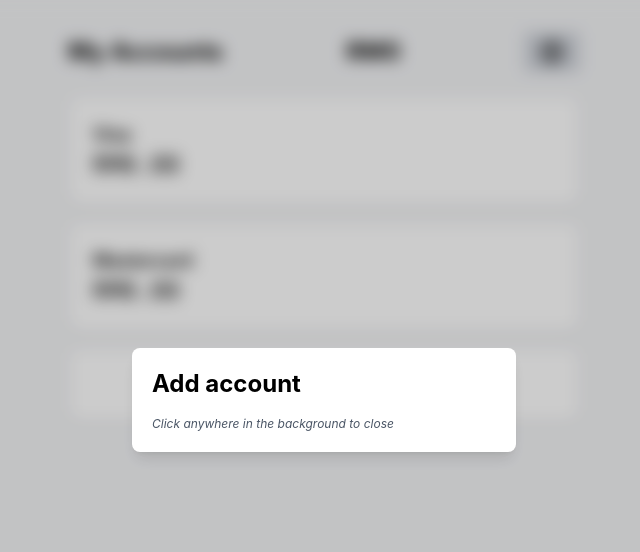
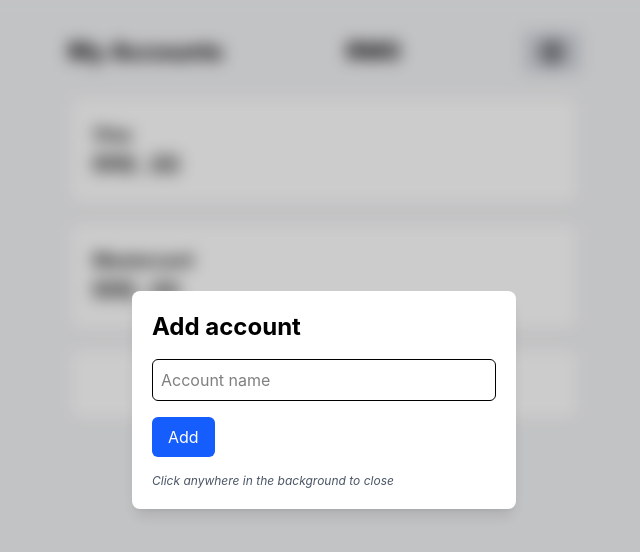
Before and after one commit to ruisheng95/budget-tracker, a React (Vite) app: page / in a window 1280 px wide. Both pictures are taken after a click on the element 640 px from the left and 385 px from the top of the page. Shown: the top 552 px of the page, without its empty margins (316-956 px from the left). Built offline with nearby package versions, Linux system fonts and the light colour scheme.

Commit message:
added add account

```diff
--- a/src/App.tsx
+++ b/src/App.tsx
@@ -6,7 +6,7 @@ import { exportToBudgetCsv, importFromBudgetCSV } from "./utils/budget-parser";
 import Big from "big.js";
 import useLocalStorageData from "./utils/useLocalStorageData";
 import { getAmountTextColor } from "./utils/common";
-import { FiSettings, FiPlus} from "react-icons/fi"; //for icons
+import { FiSettings, FiPlus } from "react-icons/fi"; //for icons
 
 function App() {
   const [accountsJson, setAccounts] = useLocalStorageData();
@@ -16,6 +16,7 @@ function App() {
 
   const [showSettings, setShowSettings] = useState(false);
   const [showAddAccount, setShowAddAccount] = useState(false);
+  const [newAccountName, setNewAccountName] = useState("");
 
   const accounts = JSON.parse(accountsJson) as Account[];
   const selectedAccount = accounts.find((c) => c.id === selectedAccountId);
@@ -139,7 +140,7 @@ function App() {
             setShowAddAccount(true);
           }}
         >
-            <FiPlus size={24} className="mx-auto" />
+          <FiPlus size={24} className="mx-auto" />
         </div>
 
         {/* Add new acc popup */}
@@ -157,14 +158,37 @@ function App() {
               }}
             >
               <h2 className="text-2xl font-bold mb-4">Add account</h2>
-
+              <input
+                type="text"
+                placeholder="Account name"
+                className="w-full p-2 border rounded-md mb-4"
+                onChange={(e) => {
+                  setNewAccountName(e.target.value);
+                }}
+              />
+              <button
+                className="bg-blue-600 text-white px-4 py-2 rounded-md hover:bg-blue-700 transition"
+                onClick={() => {
+                  const newAccountDetails: Account = {
+                    id: accounts.length + 1,
+                    name: newAccountName,
+                    transactions: [],
+                    balance: 0,
+                    limit: 10000,
+                  };
+                  setAccounts([...accounts, newAccountDetails]);
+                  setNewAccountName("");
+                  setShowAddAccount(false);
+                }}
+              >
+                Add
+              </button>
               <p className="text-gray-600 text-xs italic mt-4">
                 Click anywhere in the background to close
               </p>
             </div>
           </div>
         )}
-
       </div>
 
       {/* <div>&nbsp;</div>
```
